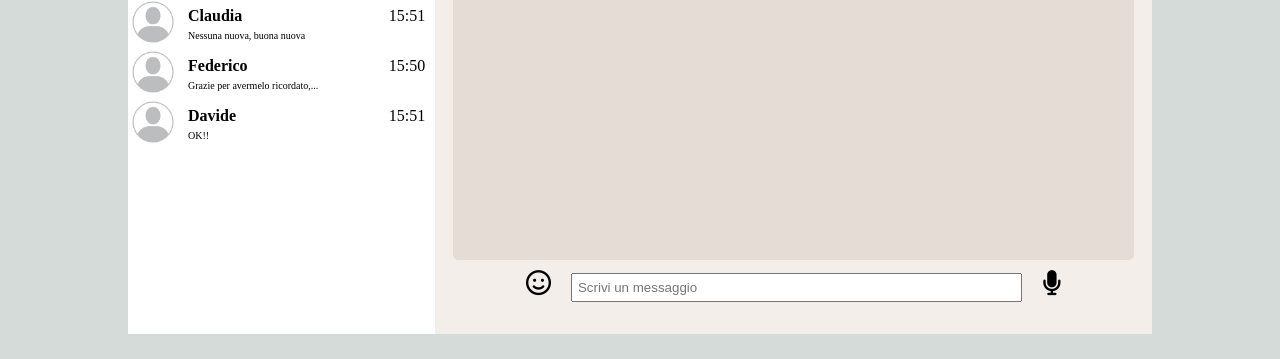
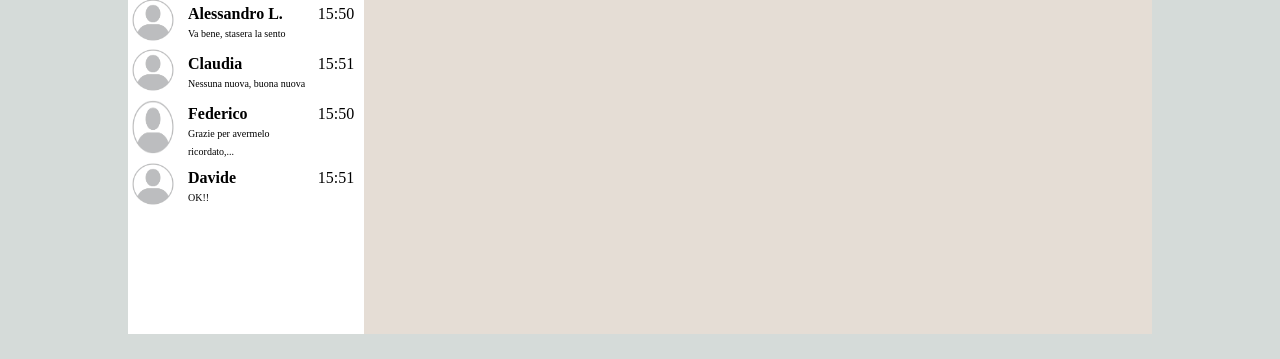
Before and after one commit to DanieleCorrado/vue-boolzapp, a plain HTML site: page index.html in a window 1280 px wide. Shown: the part 441-800 px from the top of the page. Drawn offline with nearby package versions, Linux system fonts and the light colour scheme.

Commit message:
add deafault screen

```diff
--- a/css/index.css
+++ b/css/index.css
@@ -30,6 +30,8 @@ body {
   transform: translate(-50%);
 }
 
+/* Regole splash screen */
+
 #splash-screen {
   width: 80%;
   margin: 0 auto;
@@ -40,6 +42,7 @@ body {
 }
 
 #splash-screen h1 {
+  font-size: 100px;
   animation: hideAnimation 1s;
   animation-fill-mode: forwards;
 }
@@ -144,7 +147,6 @@ body {
 
 .last-contact-message {
   overflow: hidden;
-  /* text-overflow:ellipsis; */
   font-size: 10px;
 }
 
@@ -166,6 +168,19 @@ body {
   height: 95vh;
   width: 70%;
   background-color: rgb(243, 238, 234);
+}
+
+/* Regole deafault screen */
+
+#default-page {
+  background-color: rgb(229, 221, 213);
+  height: 100%;
+  width: 100%;
+  margin: 0 auto;
+  display: flex;
+  justify-content: center;
+  align-items: center;
+  text-align: center;
 }
 
 #chat {
--- a/index.html
+++ b/index.html
@@ -25,9 +25,13 @@
 
         <div id="app" class="container row">
 
+          <!-- schermata di benvenuto -->
+
           <div id="splash-screen" v-if="showSplash">
             <h1>Benvenuto su boolzapp</h1>
           </div>
+
+          <!-- schermata web app -->
 
           <div id="main-app" class="row" v-else>
 
@@ -116,9 +120,18 @@
 
             </div>
 
+            <!-- Pagina di default -->
+
+            <div id="default-page" v-if="defaultPage">
+                <h1>Seleziona una chat per iniziare a conversare</h1>
+
+            </div>
+
             <!-- Chat del contatto selezionato -->
 
-            <div id="user-chat">
+            <div v-else id="user-chat">
+
+              <!-- Pagina della chat -->
 
               <header id="user-list-top">
 
--- a/js/index.js
+++ b/js/index.js
@@ -6,6 +6,7 @@ createApp({
 
     return {
         showSplash: true,
+        defaultPage: true,
         write: false,
         acces: false,
         status: false,
@@ -199,6 +200,7 @@ createApp({
   methods: {
 
     // Mostra l'ultimo messaggio della chat
+
     lastMessage(idx) {
 
         if (this.contacts[idx].messages.length > 0 ) {
@@ -254,6 +256,7 @@ createApp({
     // Permette di cambiare la chat visualizzata al click
 
     activechat(idx) {
+        this.defaultPage = false;
         this.active = idx;
     },
 
@@ -445,6 +448,8 @@ createApp({
 
   mounted() {
 
+    // timer per la disattivazione della splash screen e apparizione della web app
+
     setTimeout(() => {
         this.showSplash = false;
         console.log("peovs");
```
Lines whose indentation alone changed are shown as unchanged.
